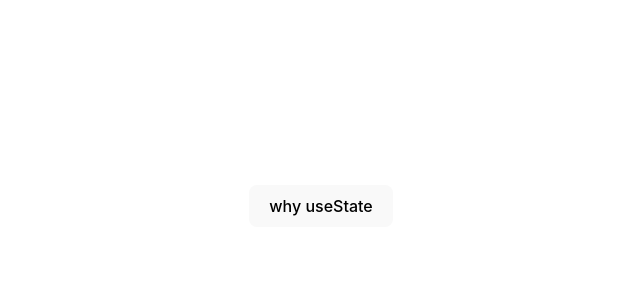
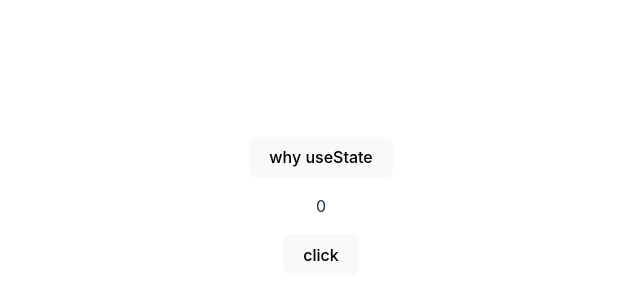
Before and after one commit to kordobby/why_series, a React (Vite) app: page / in a window 1280 px wide. Shown: the part 194-494 px from the top of the page, without its empty margins (319-959 px from the left). Built offline with nearby package versions, Linux system fonts and the light colour scheme.

Commit message:
add. useRef

```diff
--- a/src/App.tsx
+++ b/src/App.tsx
@@ -1,10 +1,12 @@
 import "./App.css";
 import Router from "./libs/Router";
+import WhyUseRef from "./pages/WhyUseRef";
 
 function App() {
   return (
     <>
       <Router />
+      <WhyUseRef />
     </>
   );
 }
--- /dev/null
+++ b/src/pages/WhyUseRef.tsx
@@ -0,0 +1,18 @@
+import { useRef } from "react";
+
+const WhyUseRef = () => {
+  const ref = useRef(0);
+
+  const handleClick = () => {
+    ref.current = ref.current + 1;
+    alert(`You clicked ${ref.current} times!`);
+  };
+  return (
+    <>
+      <p>{ref.current}</p>
+      <button onClick={handleClick}>click</button>
+    </>
+  );
+};
+
+export default WhyUseRef;
```
